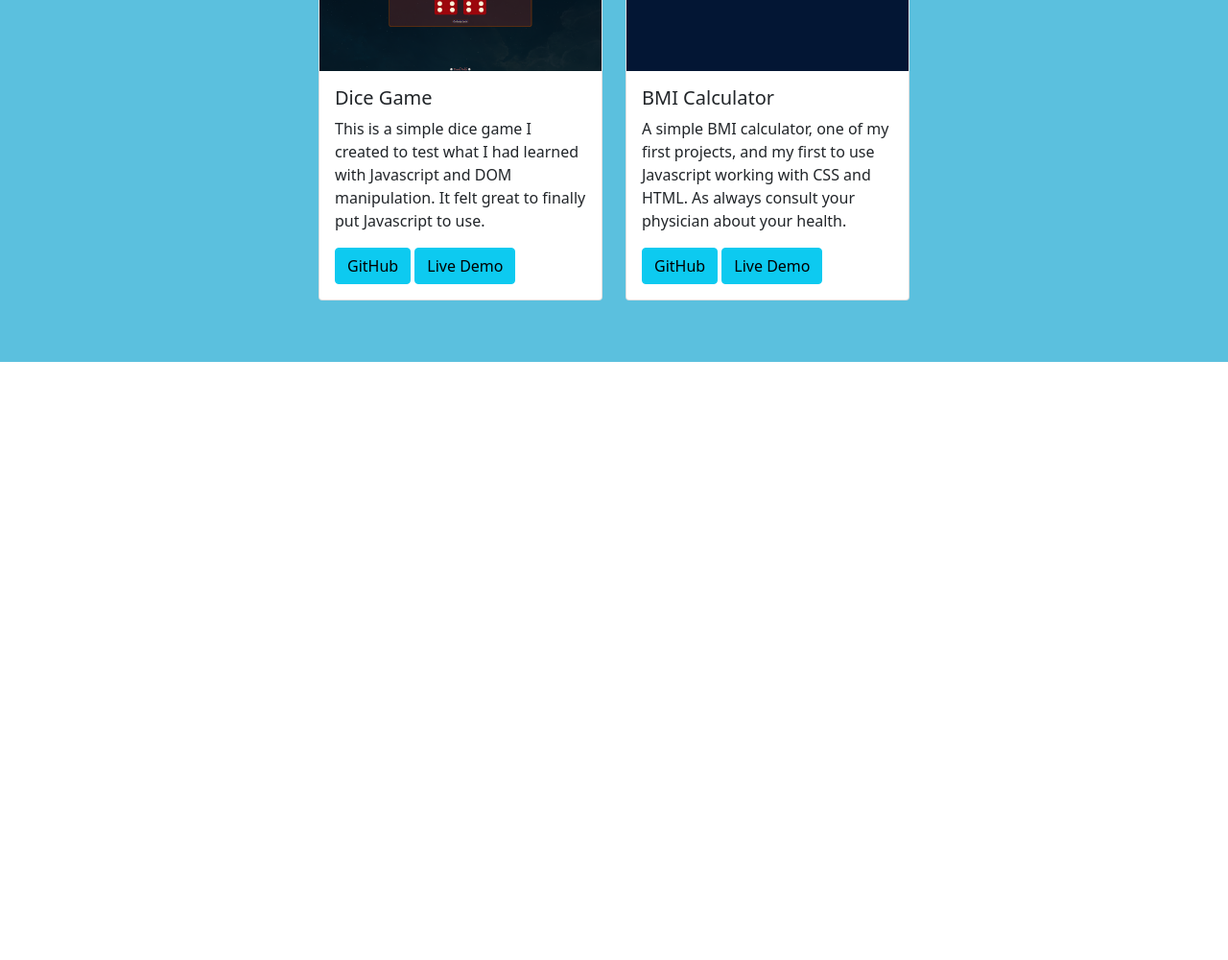
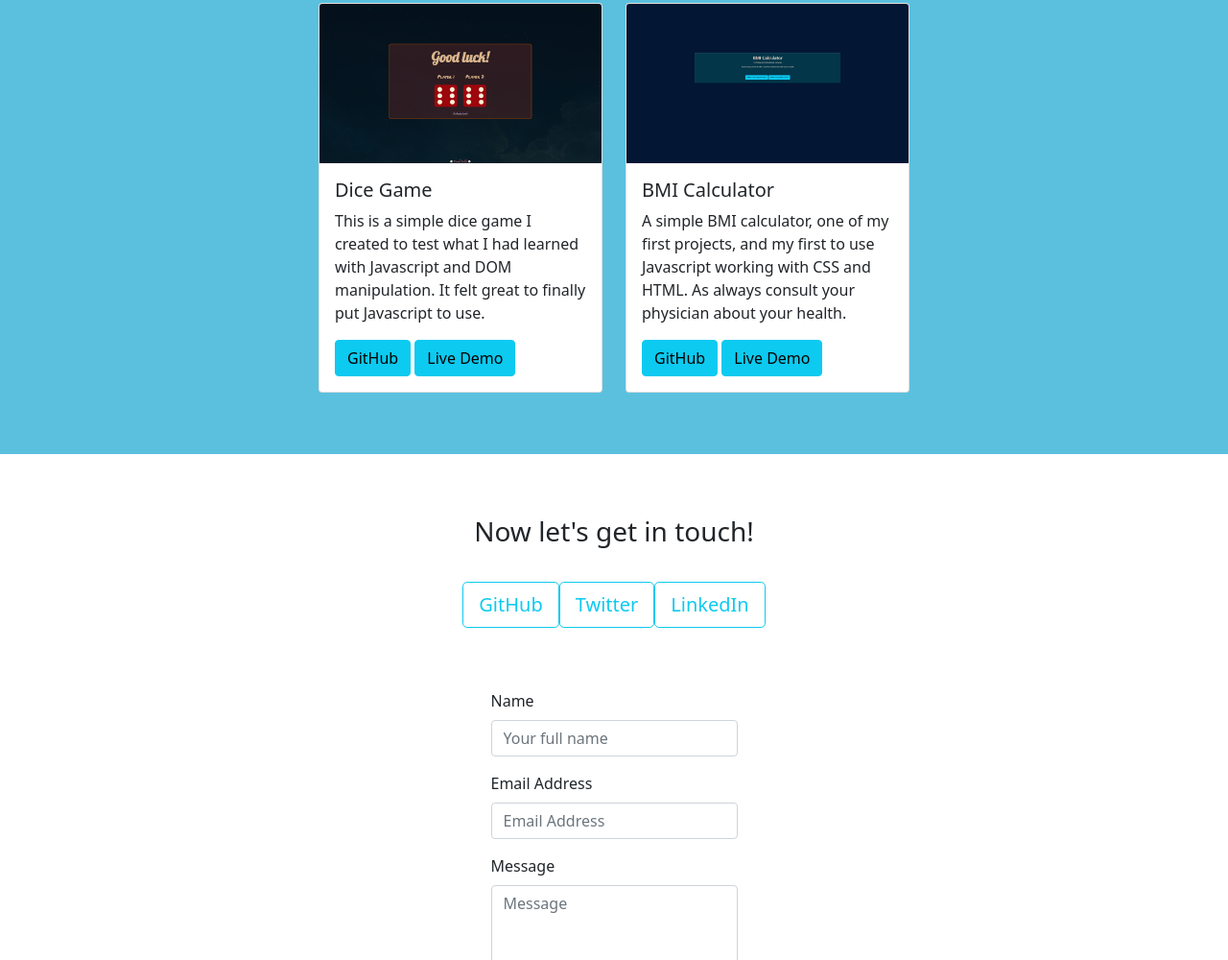
Before and after one commit to niicholai/Portfolio-V3, a plain HTML site: page index.html in a window 1280 px wide. Shown: the part 1800-2800 px from the top of the page at 96% size. Before the commit the page ends 2177 px from the top, so only its background shows below. Drawn offline with nearby package versions, Linux system fonts and the light colour scheme.

Commit message:
Added Contact Me scene

```diff
--- a/css/main.css
+++ b/css/main.css
@@ -26,7 +26,7 @@ body {
 #about-me-wrapper {
   display: flex;
   justify-content: space-around;
-  margin: 4em 0 0 0;
+  margin: 4em 0 10em 0;
 }
 
 #second-scene-wrapper {
@@ -40,6 +40,26 @@ body {
 
 #ss-top-h1 {
   padding-bottom: 1.4em;
+}
+
+#contact-me {
+  display: flex;
+  flex-direction: column;
+  align-items: center;
+  padding: 4em 0 0 0;
+}
+
+#cm-h1 {
+  padding: 0 0 1em 0;
+}
+
+#cm-buttons {
+  display: flex;
+  padding: 0 0 4em 0;
+}
+
+#cm-email-form {
+  padding: 0 0 6em 0;
 }
 
 .what-i-do {
--- a/index.html
+++ b/index.html
@@ -212,6 +212,69 @@
         </div>
       </section>
     </main>
-    <footer></footer>
+    <footer>
+      <section id="contact-me">
+        <h3 id="cm-h1">Now let's get in touch!</h3>
+        <div id="cm-buttons">
+          <button type="button" class="btn btn-lg btn-outline-info">
+            GitHub
+          </button>
+          <button
+            type="button"
+            class="btn btn-lg btn-outline-info"
+            id="cm-middle-btn"
+          >
+            Twitter
+          </button>
+          <button type="button" class="btn btn-lg btn-outline-info">
+            LinkedIn
+          </button>
+        </div>
+        <div id="cm-email-form">
+          <form id="contactForm">
+            <!-- Name input -->
+            <div class="mb-3">
+              <label class="form-label" for="name">Name</label>
+              <input
+                class="form-control"
+                id="name"
+                type="text"
+                placeholder="Your full name"
+              />
+            </div>
+
+            <!-- Email address input -->
+            <div class="mb-3">
+              <label class="form-label" for="emailAddress">Email Address</label>
+              <input
+                class="form-control"
+                id="emailAddress"
+                type="email"
+                placeholder="Email Address"
+              />
+            </div>
+
+            <!-- Message input -->
+            <div class="mb-3">
+              <label class="form-label" for="message">Message</label>
+              <textarea
+                class="form-control"
+                id="message"
+                type="text"
+                placeholder="Message"
+                style="height: 10rem"
+              ></textarea>
+            </div>
+
+            <!-- Form submit button -->
+            <div class="d-grid">
+              <button class="btn btn-primary btn-lg" type="submit">
+                Submit
+              </button>
+            </div>
+          </form>
+        </div>
+      </section>
+    </footer>
   </body>
 </html>
```
